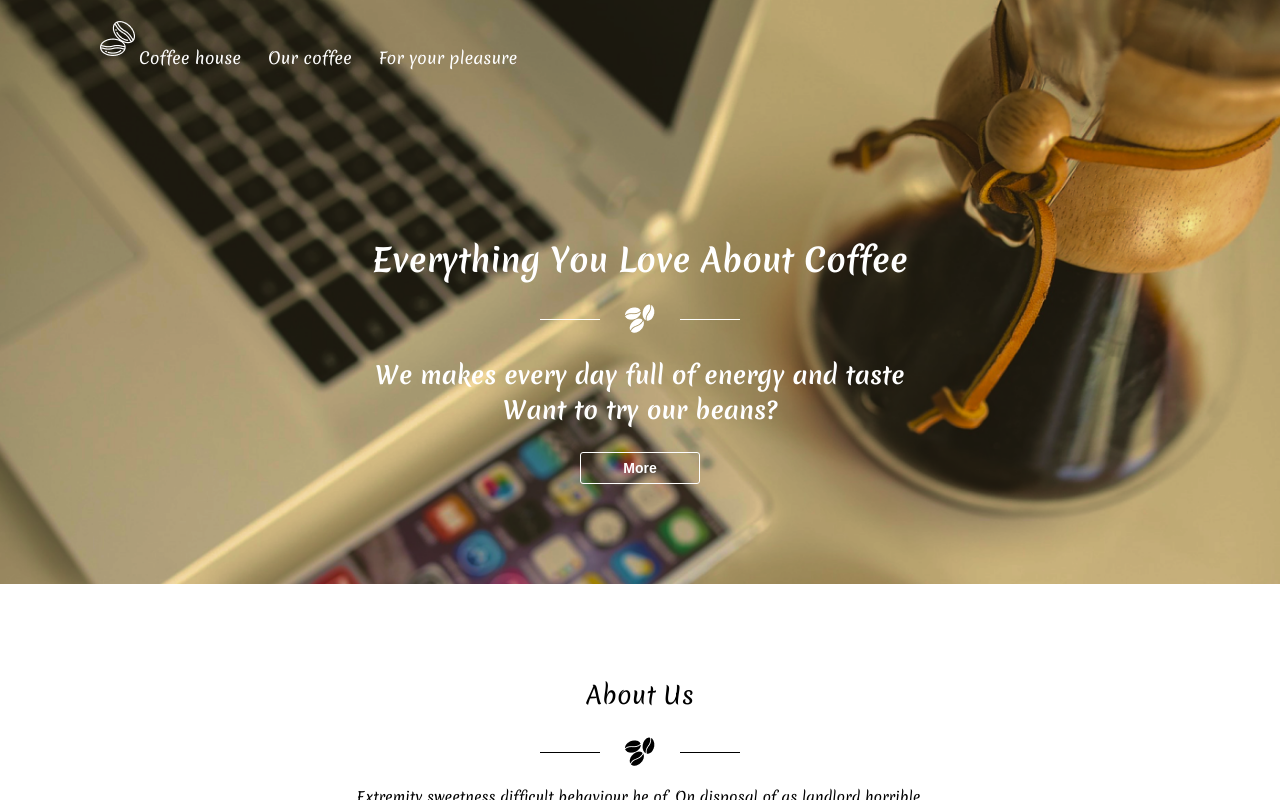
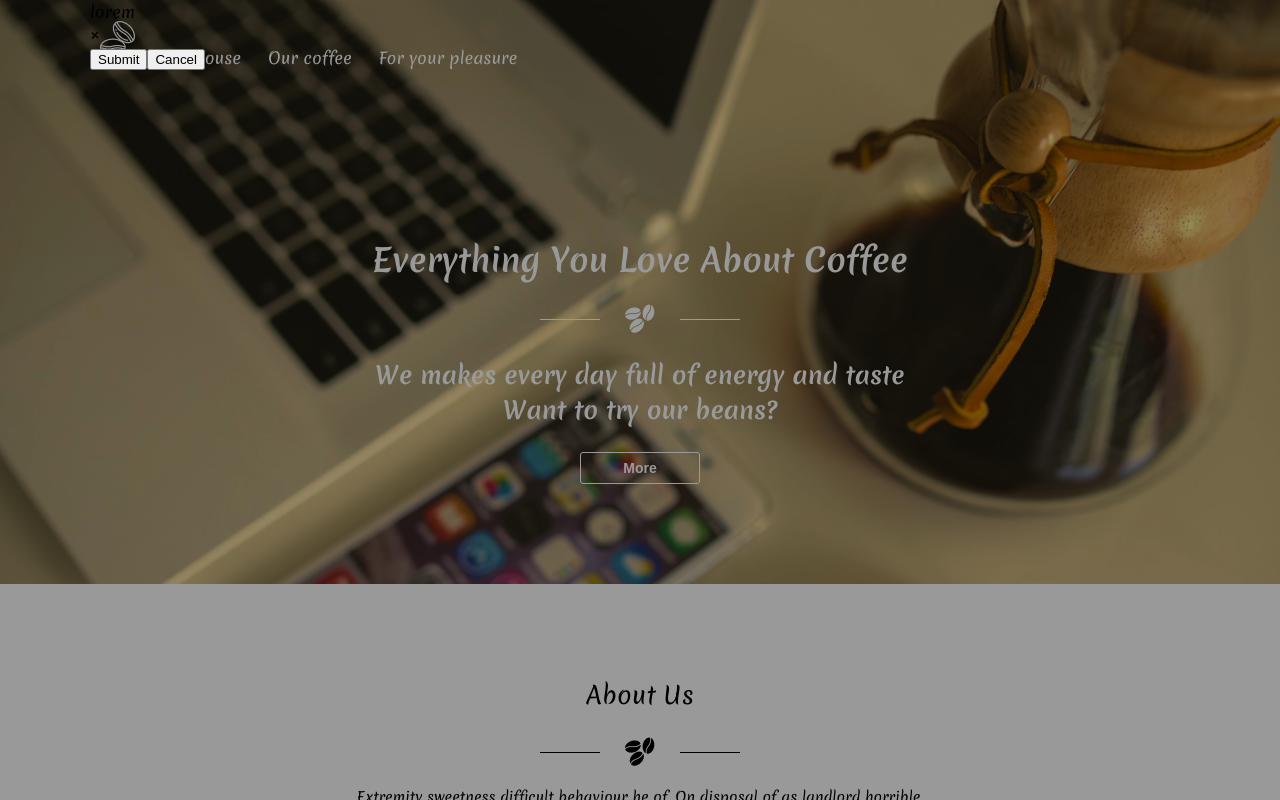
Before and after one commit to elijahmylcev/coffee-house, a React (Create React App) app: page / in a window 1280 px wide. Shown: the top 800 px of the page. Built offline with nearby package versions, Linux system fonts and the light colour scheme.

Commit message:
modal layout

```diff
--- a/src/components/Modal/Modal.js
+++ b/src/components/Modal/Modal.js
@@ -1,20 +1,35 @@
 import { Component } from 'react';
 import propTypes from 'prop-types';
+import './Modal.scss';
 
 class Modal extends Component {
-  constructor(props) {
-    super(props);
-    const { display } = props;
-    this.state = {
-      display,
-    };
-  }
+  render() {
+    const {
+      display, title, onCancel, onSubmit, children,
+    } = this.props;
 
-  render() {
-    const { display } = this.state;
     if (display) {
       return (
-        <h1>Hello Modal</h1>
+        <div className="modalOverlay">
+          <div className="container">
+            <div className="modal">
+              <div className="modal__header">
+                <div className="modal__header_title">{title}</div>
+                <div
+                  onClick={onCancel}
+                  aria-hidden="true"
+                >
+                  &times;
+                </div>
+              </div>
+              <div className="modal__body">{children}</div>
+              <div className="modal__footer">
+                <button type="button" onClick={onSubmit}>Submit</button>
+                <button type="button" onClick={onCancel}>Cancel</button>
+              </div>
+            </div>
+          </div>
+        </div>
       );
     }
     return (
@@ -25,10 +40,18 @@ class Modal extends Component {
 
 Modal.propTypes = {
   display: propTypes.bool,
+  title: propTypes.string,
+  onCancel: propTypes.func,
+  onSubmit: propTypes.func,
+  children: propTypes.node,
 };
 
 Modal.defaultProps = {
   display: false,
+  title: 'lorem',
+  onSubmit: () => {},
+  onCancel: () => {},
+  children: null,
 };
 
 export default Modal;
--- a/src/components/Modal/Modal.scss
+++ b/src/components/Modal/Modal.scss
@@ -0,0 +1,7 @@
+.modalOverlay {
+  width: 100%;
+  background-color: rgba(0,0,0, .4);
+  position: fixed;
+  height: 100%;
+  top: 0;
+}
```
